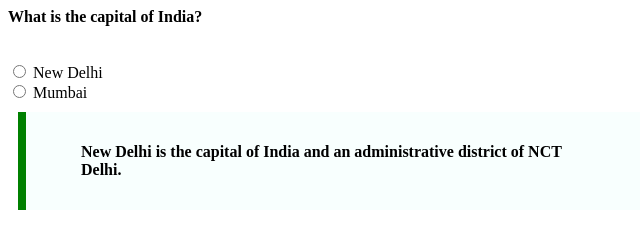
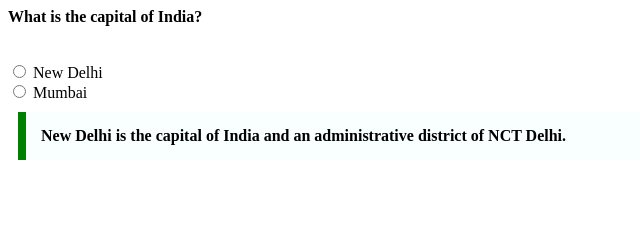
Before and after one commit to acciojob/trivia-AbhiSOULJeet, a website: page main.html in a window 1280 px wide. Shown: the whole page, without its empty margins (0-640 px from the left). Drawn offline with Linux system fonts and the light colour scheme.

Commit message:
created a submission

```diff
--- a/main.html
+++ b/main.html
@@ -24,7 +24,12 @@
 		<input type="radio" id="option2" name="quiz" value="Mumbai">
 		<label for="option2">Mumbai</label>
 		<div id="trivia">
-			<blockquote>New Delhi is the capital of India and an administrative district of NCT Delhi.</blockquote>
+			<blockquote style="max-width: 600px;
+margin: 10px;
+	font-weight:bold;
+padding: 15px;
+border-left: 8px solid green;
+background-color: #f8fffe;">New Delhi is the capital of India and an administrative district of NCT Delhi.</blockquote>
 		</div>
 	</div>
 
--- a/styles.css
+++ b/styles.css
@@ -1,9 +1,2 @@
-#trivia{
-max-width: 600px;
-margin: 10px;
-padding: 15px;
-border-left: 8px solid green;
-background-color: #f8fffe;
-font-weight:bold;
-}
+
 /* Your CSS Code here. */
```
